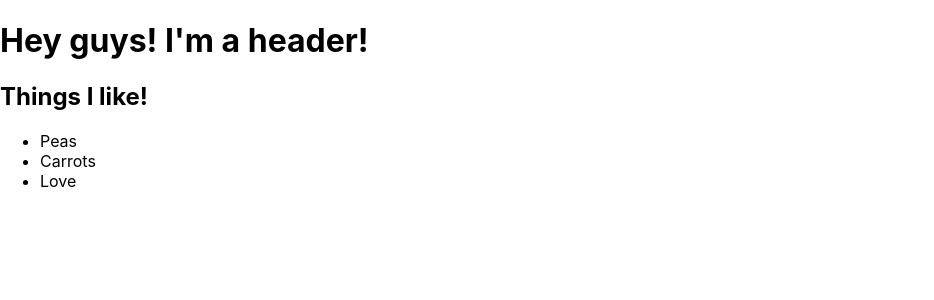
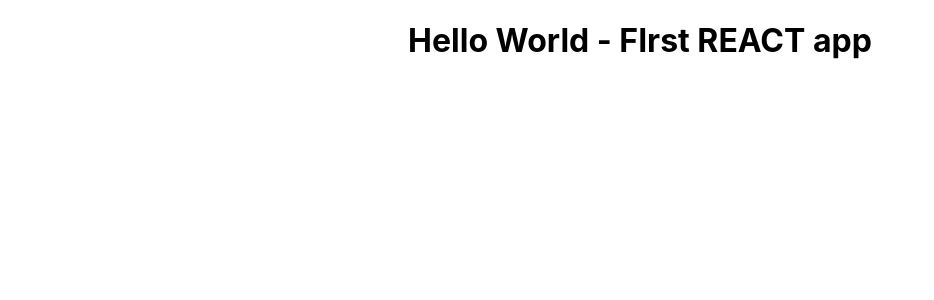
Before and after one commit to floressuarezalvaro/employee_directory_react, a React (Create React App) app in the folder client/: page / in a window 1280 px wide. Shown: the top 300 px of the page, without its empty margins (0-934 px from the left). Built offline with nearby package versions, Linux system fonts and the light colour scheme; no server answers.

Commit message:
readding app for successful backend message

```diff
--- a/client/src/App.js
+++ b/client/src/App.js
@@ -10,10 +10,10 @@
       .catch((err) => console.log(err));
   });
   return (
-    <HelloDiv />
-    // <div className="App">
-    //   <h1>Hello World - FIrst REACT app</h1>
-    // </div>
+    // <HelloDiv />
+    <div className="App">
+      <h1>Hello World - FIrst REACT app</h1>
+    </div>
   );
 }
 export default App;
```
